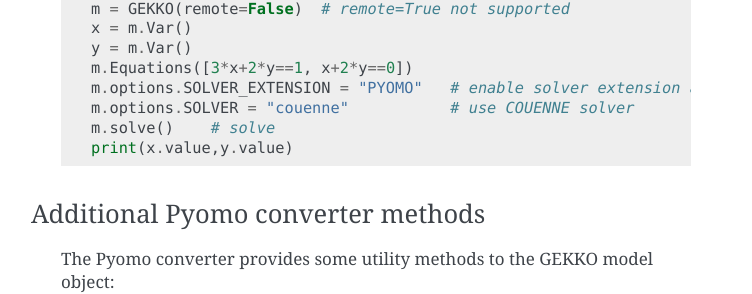
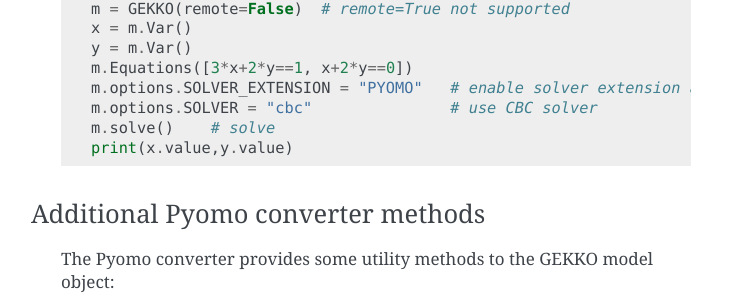
Before and after one commit to BYU-PRISM/GEKKO, a Sphinx documentation site: the page built from docs/solver_extension.rst, in a window 1280 px wide and 900 px high, scrolled down 2910 px. Shown: the part 323-617 px from the top of the window, without its empty margins (389-1141 px from the left). Built offline with Sphinx 7.4.7, drawn with Linux system fonts in a browser that asks for light colours.

Commit message:
change solver extension docs pyomo example solver to cbc

```diff
--- a/docs/solver_extension.rst
+++ b/docs/solver_extension.rst
@@ -148,7 +148,7 @@
         y = m.Var()
         m.Equations([3*x+2*y==1, x+2*y==0])
         m.options.SOLVER_EXTENSION = "PYOMO"   # enable solver extension and use Pyomo converter
-        m.options.SOLVER = "couenne"           # use COUENNE solver
+        m.options.SOLVER = "cbc"               # use CBC solver
         m.solve()    # solve
         print(x.value,y.value)
 
```
